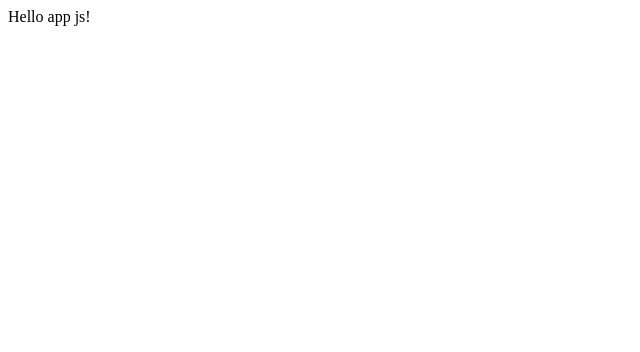
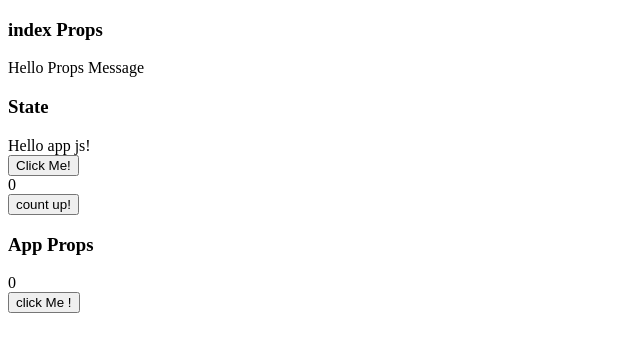
Before and after one commit to Sumsan38/PlsFridge, a React (Create React App) app in the folder plsfridge-react/: page / in a window 1280 px wide. Shown: the top 352 px of the page, without its empty margins (0-640 px from the left). Built offline with nearby package versions, Linux system fonts and the light colour scheme.

Commit message:
리액트 기초 코드

```diff
--- a/plsfridge-react/src/App.js
+++ b/plsfridge-react/src/App.js
@@ -1,8 +1,70 @@
 import React, { Component } from 'react';
 
 class App extends Component {
+    // state란, 컴포넌트 안에서 새로운 데이터를 만들어낼 때 사용한다
+    state = {
+        hello: 'Hello app js!',
+        count : 0
+    };
+
+    handleChange = () => {
+        this.setState({
+            hello: 'bye app js!'
+        });
+    };
+    countUp = () => {
+        this.setState({
+            count: this.state.count + 1
+        });
+    };
+
     render() {
-        return <div className = "App">Hello app js!</div>;
+        return (
+        <div className = "App">
+            <h3>index Props</h3>
+            <div className = "props">
+                {/* Props가 들어가는 부분 */}
+                <span>{this.props.message}</span>
+            </div>
+
+            <h3>State</h3>
+            <div className = "state">
+                {/* State가 들어가는 부분 */}
+                <div>{this.state.hello}</div>
+                <button onClick={this.handleChange}>Click Me!</button>
+                <div>{this.state.count}</div>
+                <button onClick={this.countUp}>count up!</button>
+            </div>
+
+            <h3>App Props</h3>
+            {/* App.js에 다른 컴포넌트를 상속시켜서 Porps를 변경 해보는 예제 */}
+            <div className = "inside-app-props">
+            <InsideApp
+                count = {this.state.count}
+                countUpInsideApp={this.countUp}
+            />
+            </div>
+        </div>
+        );
     }
 }
+
+class InsideApp extends Component {
+    render() {
+        return (
+            <div>
+            <div>{this.props.count}</div>
+            <button onClick = {this.props.countUpInsideApp}> click Me !</button>
+            </div>
+        );
+    }
+}
+
 export default App;
+
+
+/*
+props (“properties”의 줄임말) 와 state 는 일반 JavaScript 객체입니다.
+두 객체 모두 렌더링 결과물에 영향을 주는 정보를 갖고 있는데, 한 가지 중요한 방식에서 차이가 있습니다.
+props는 (함수 매개변수처럼) 컴포넌트에 전달되는 반면 state는 (함수 내에 선언된 변수처럼) 컴포넌트 안에서 관리됩니다.
+*/
--- a/plsfridge-react/src/index.js
+++ b/plsfridge-react/src/index.js
@@ -1,15 +1,22 @@
 import React from 'react';
 import ReactDOM from 'react-dom';
+import App from './App'; // Test용 빈 페이지
 
-// Test용 빈 페이지
-import App from './App';
-ReactDOM.render(<App />, document.getElementById('root'));
+ReactDOM.render(
+    <App message="Hello Props Message"/>,
+    document.getElementById('root')
+);
+
+
+
+
+
 
 
 // 메인 페이지를 통해 Axios 연결
 /*
 import reportWebVitals from './reportWebVitals';
-import TestApp from './AxiosTest';
+import TestApp from './AxiosTest'; // Test용 빈 페이지 제거
 import './index.css';
 
 ReactDOM.render(
```
